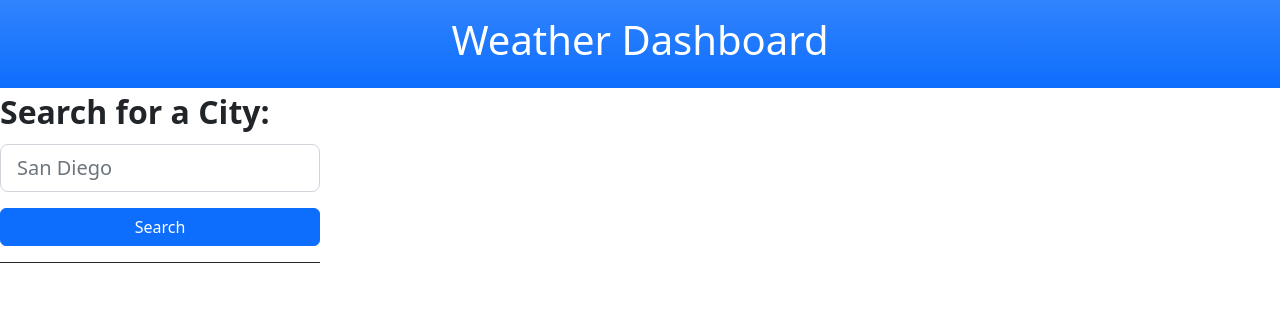
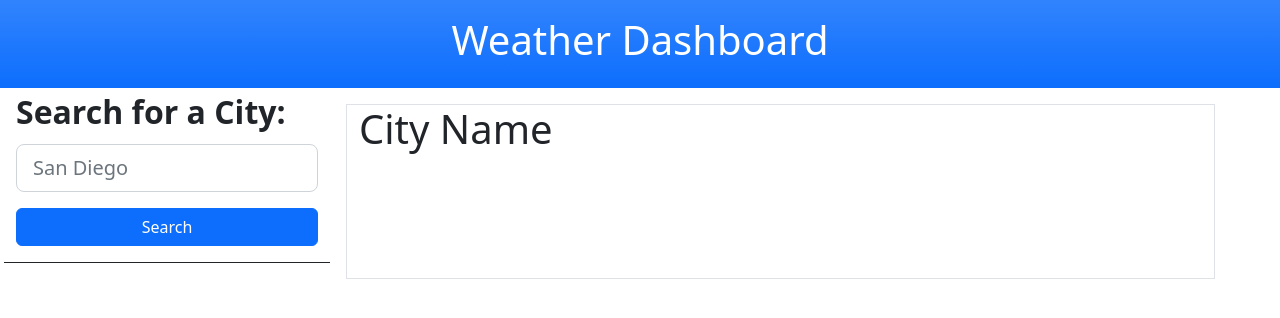
Before and after one commit to Ryan-M-Taylor/Weather-Dashboard, a plain HTML site: page index.html in a window 1280 px wide. Drawn offline with nearby package versions, Linux system fonts and the light colour scheme.

Commit message:
styled page

```diff
--- a/assets/js/script.js
+++ b/assets/js/script.js
@@ -6,7 +6,7 @@ const searchEl = document.querySelector('.form-control');
 const handleSearch = (event) => {
     event.preventDefault();
     let searchInput = searchEl.value.trim();
-    let weatherURL = `api.openweathermap.org/data/2.5/forecast?q=${searchInput}&appid=aec02913dbb17f078614aebbba4d5805`;
+    let weatherURL = `https://api.openweathermap.org/data/2.5/forecast?q=${searchInput}&appid=aec02913dbb17f078614aebbba4d5805`;
     fetch(weatherURL)
         .then(function(response){
             return response.json()
--- a/index.html
+++ b/index.html
@@ -17,12 +17,21 @@
     <header class="text-center bg-primary bg-gradient text-white py-3">
       <h1>Weather Dashboard</h1>
     </header>
-    <div class="mb-3 pb-3 col-3 border-bottom border-dark">
-      <label class="form-label fs-2 fw-bold"
-        >Search for a City:</label
-      >
-      <input class="form-control form-control-lg" type="text" placeholder="San Diego">
-      <button type="button" class="btn btn-primary col-12 mt-3">Search</button>
+    <div class="row">
+      <div class="mb-3 ms-3 pb-3 col-3 border-bottom border-dark">
+        <label class="form-label fs-2 fw-bold">Search for a City:</label>
+        <input
+          class="form-control form-control-lg"
+          type="text"
+          placeholder="San Diego"
+        />
+        <button type="button" class="btn btn-primary col-12 mt-3">
+          Search
+        </button>
+      </div>
+      <div class="border col-8 mt-3 ms-3">
+        <h1>City Name</h1>
+      </div>
     </div>
     <script
       src="https://cdn.jsdelivr.net/npm/bootstrap@5.2.2/dist/js/bootstrap.bundle.min.js"
```
Also changed, not shown: 2 other files.
